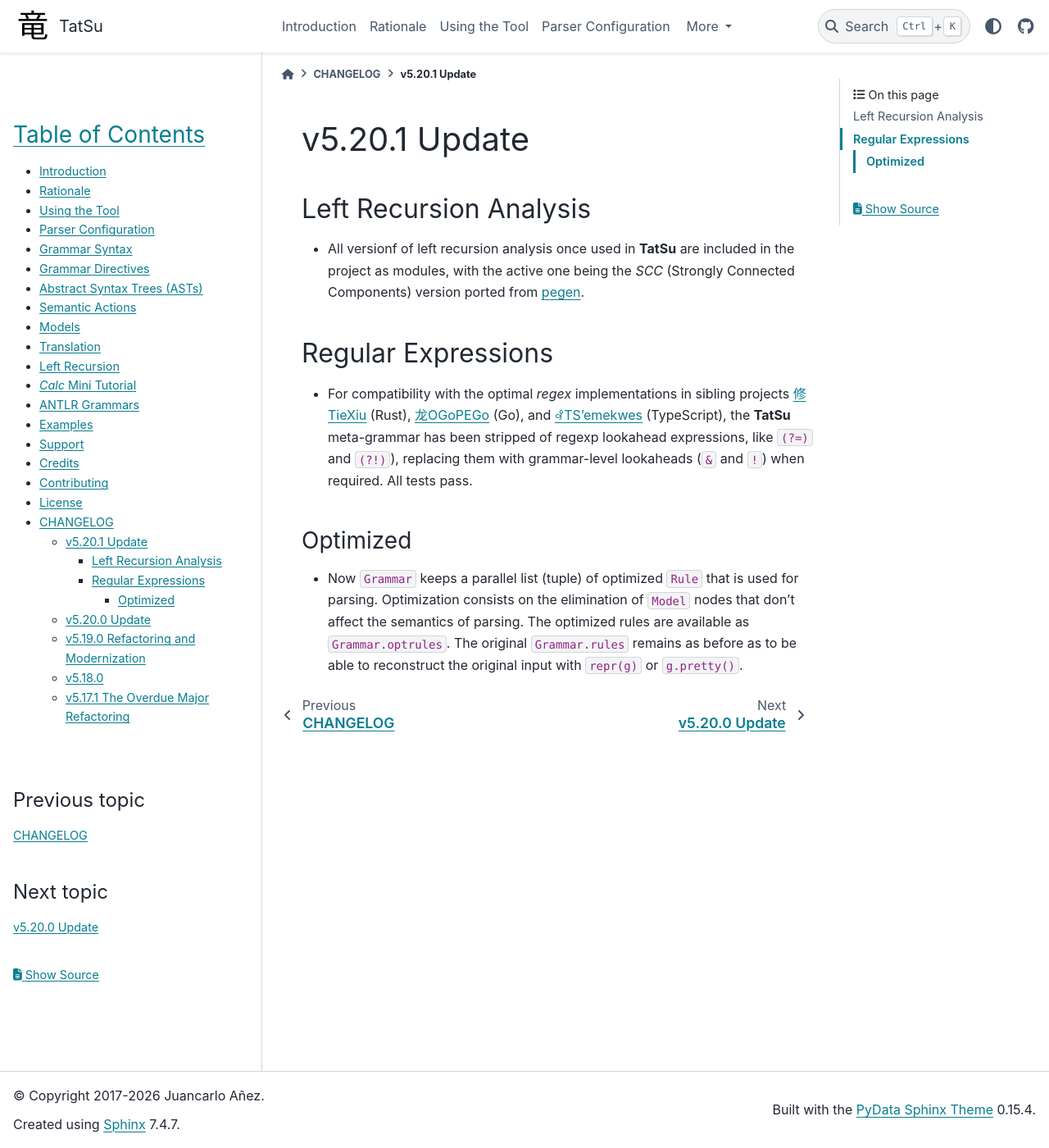
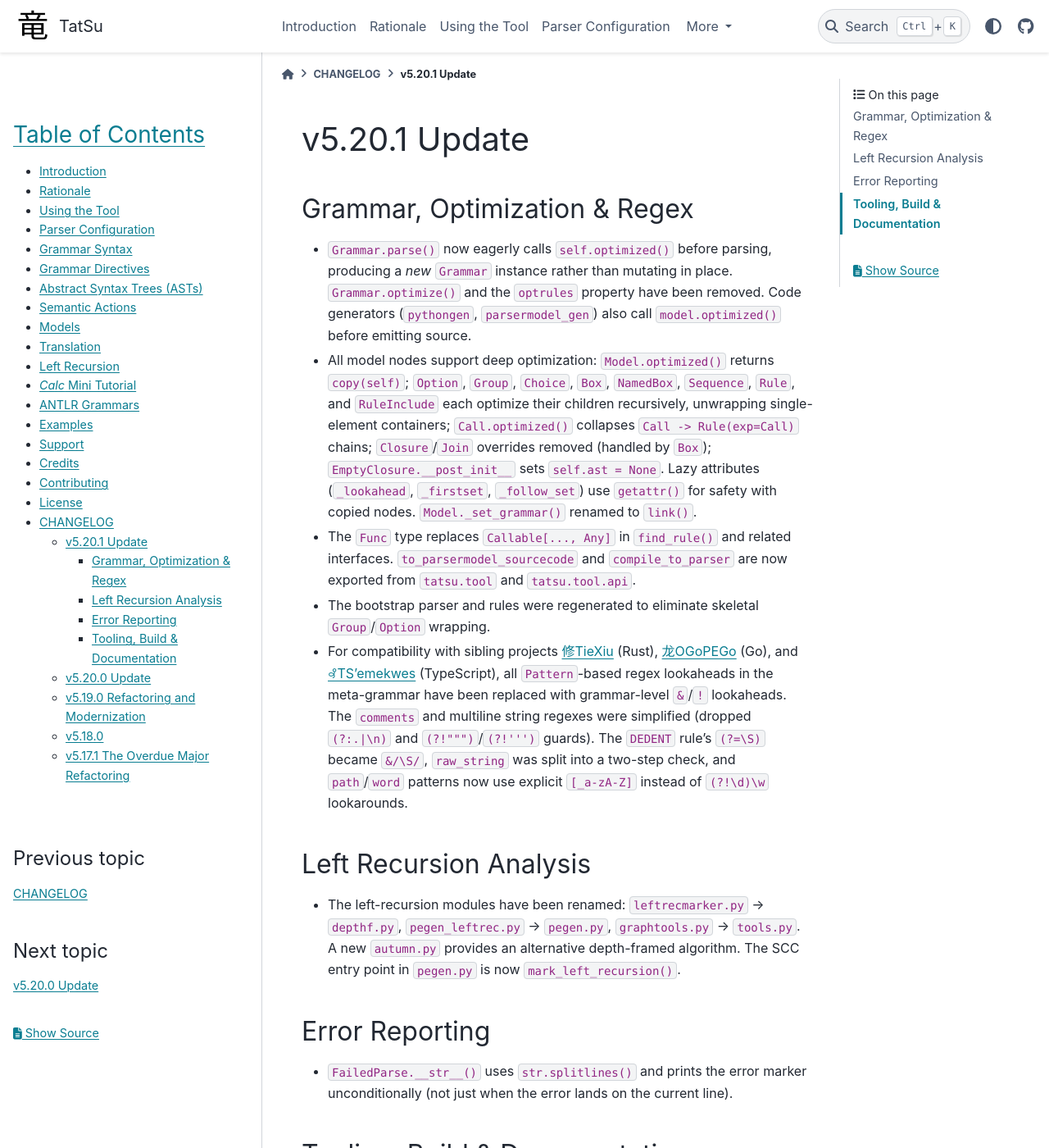
Before and after one commit to neogeny/TatSu, a Sphinx documentation site: the page built from docs/changelog/CHANGELOG_v5.20.1.md, in a window 1280 px wide and 1400 px high. Shown: the whole window at 82% size. Built offline with Sphinx 7.4.7 and the PyData theme 0.15.4, drawn with Linux system fonts in a browser that asks for light colours; pages that are not in the unit, such as notebooks, are missing from menus; some of the changed text lies outside the part shown.

Commit message:
[changelog] update

```diff
--- a/docs/accept.txt
+++ b/docs/accept.txt
@@ -69,10 +69,12 @@
 pythonic
 recurse
 safeeval
+subprocess
 trace_length
 trace_separator
 tokenization
 tokenizer(cls)?
+unoptimized
 validate
 we-
 we-like-parsers
--- a/docs/changelog/CHANGELOG_v5.20.1.md
+++ b/docs/changelog/CHANGELOG_v5.20.1.md
@@ -5,30 +5,66 @@
 
 # v5.20.1 Update
 
+[修TieXiu]: https://github.com/neogeny/tiexiu
+[⻰OGoPEGo]: https://github.com/neogeny/ogopego
+[꘩TS'emekwes]: https://github.com/neogeny/tsemekwes
+[pegen]: https://we-like-parsers.github.io/pegen/grammar.html
+
+## Grammar, Optimization & Regex
+
+* `Grammar.parse()` now eagerly calls `self.optimized()` before parsing,
+  producing a *new* `Grammar` instance rather than mutating in place.
+  `Grammar.optimize()` and the `optrules` property have been removed.
+  Code generators (`pythongen`, `parsermodel_gen`) also call
+  `model.optimized()` before emitting source.
+
+* All model nodes support deep optimization: `Model.optimized()` returns
+  `copy(self)`; `Option`, `Group`, `Choice`, `Box`, `NamedBox`, `Sequence`,
+  `Rule`, and `RuleInclude` each optimize their children recursively,
+  unwrapping single-element containers; `Call.optimized()` collapses
+  `Call -> Rule(exp=Call)` chains; `Closure`/`Join` overrides removed
+  (handled by `Box`); `EmptyClosure.__post_init__` sets `self.ast = None`.
+  Lazy attributes (`_lookahead`, `_firstset`, `_follow_set`) use `getattr()`
+  for safety with copied nodes. `Model._set_grammar()` renamed to `link()`.
+
+* The `Func` type replaces `Callable[..., Any]` in `find_rule()` and related
+  interfaces. `to_parsermodel_sourcecode` and `compile_to_parser` are now
+  exported from `tatsu.tool` and `tatsu.tool.api`.
+
+* The bootstrap parser and rules were regenerated to eliminate skeletal
+  `Group`/`Option` wrapping.
+
+* For compatibility with sibling projects [修TieXiu] (Rust), [⻰OGoPEGo] (Go),
+  and [꘩TS'emekwes] (TypeScript), all `Pattern`-based regex lookaheads in the
+  meta-grammar have been replaced with grammar-level `&`/`!` lookaheads. The
+  `comments` and multiline string regexes were simplified (dropped `(?:.|\n)`
+  and `(?!""")`/`(?!''')` guards). The `DEDENT` rule's `(?=\S)` became `&/\S/`,
+  `raw_string` was split into a two-step check, and `path`/`word` patterns now
+  use explicit `[_a-zA-Z]` instead of `(?!\d)\w` lookarounds.
+
 ## Left Recursion Analysis
 
-* All versionf of left recursion analysis once used in **TatSu** are included
-  in the project as modules, with the active one being the _SCC_ (Strongly
-  Connected Components) version ported from [pegen].
+* The left-recursion modules have been renamed: `leftrecmarker.py` → `depthf.py`,
+  `pegen_leftrec.py` → `pegen.py`, `graphtools.py` → `tools.py`. A new
+  `autumn.py` provides an alternative depth-framed algorithm. The SCC entry
+  point in `pegen.py` is now `mark_left_recursion()`.
 
-[pegen]: https://we-like-parsers.github.io/pegen/grammar.html
+## Error Reporting
 
-## Regular Expressions
+* `FailedParse.__str__()` uses `str.splitlines()` and prints the error marker
+  unconditionally (not just when the error lands on the current line).
 
-* For compatibility with the optimal _regex_ implementations in sibling projects
-  [修TieXiu] (Rust), [⻰OGoPEGo] (Go), and [꘩TS’emekwes] (TypeScript), the
-  **TatSu** meta-grammar has been stripped of regexp lookahead expressions,
-  like `(?=)` and `(?!)`), replacing them with grammar-level lookaheads
-  (`&` and `!`) when required. All tests pass.
+## Tooling, Build & Documentation
 
-[修TieXiu]: https://github.com/neogeny/tiexiu
-[⻰OGoPEGo]: https://github.com/neogeny/ogopego
-[꘩TS’emekwes]: https://github.com/neogeny/tsemekwes
+* The `tatsu.tool.bench` now supports benchmarking the [⻰OGoPEGo][] `Go` port
+  via `--ogo`, and a `--both` mode restricts to TatSu parsers only.
+  `failed_files` appears at the top in verbose output.
 
-### Optimized
+* The `Justfile` received formatting cleanups and now omits `--no-summary`
+  from pytest invocations. `docs/accept.txt` accepts `Justfile` as a token.
 
-* Now `Grammar` keeps a parallel list (tuple) of optimized `Rule` that is used
-  for parsing. Optimization consists on the elimination of `Model` nodes that
-  don't affect the semantics of parsing. The optimized rules are available as
-  `Grammar.optrules`. The original `Grammar.rules` remains as before as to be
-  able to reconstruct the original input with `repr(g)` or `g.pretty()`.
+* `README.rst` now has a **Sibling Projects** section.
+
+* CLI tests use a `uv_run()` helper with diagnostic assertions.
+  The bootstrap test sets `trace=False` and removes the redundant
+  `g9.optimized()` call (optimization is now inside `parse()`).
```
